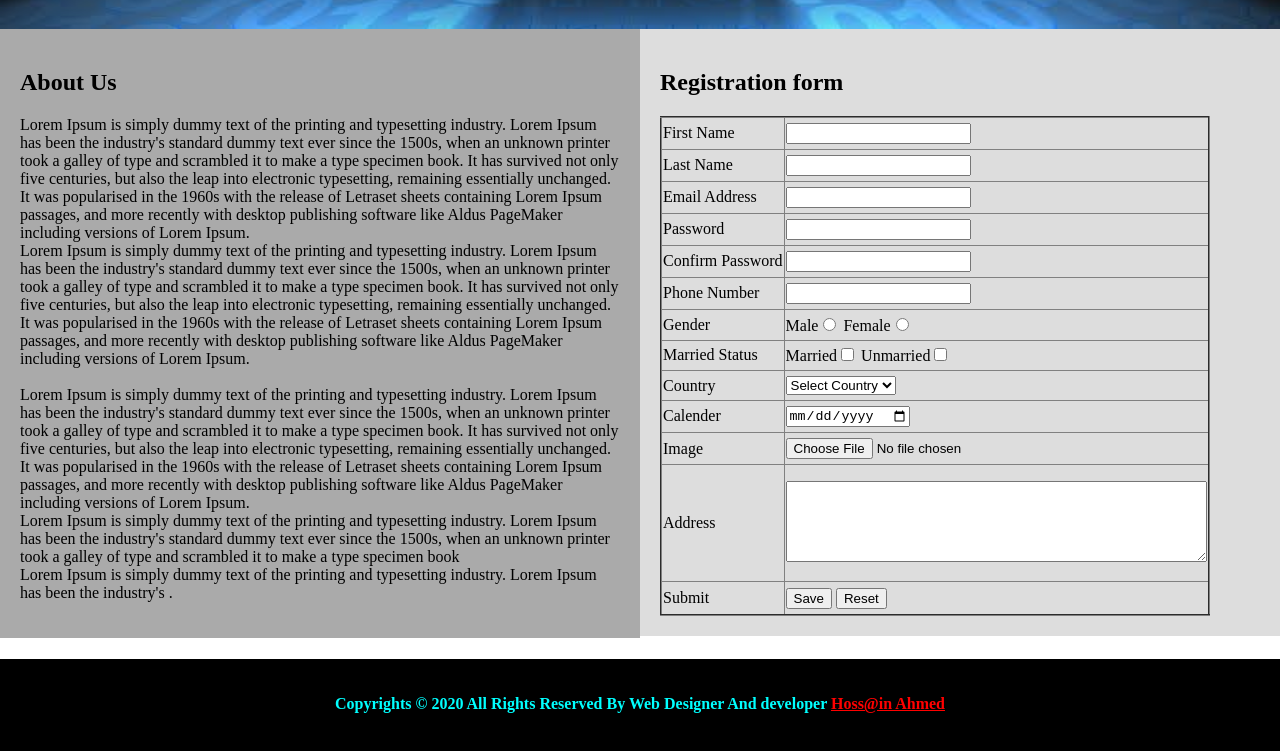
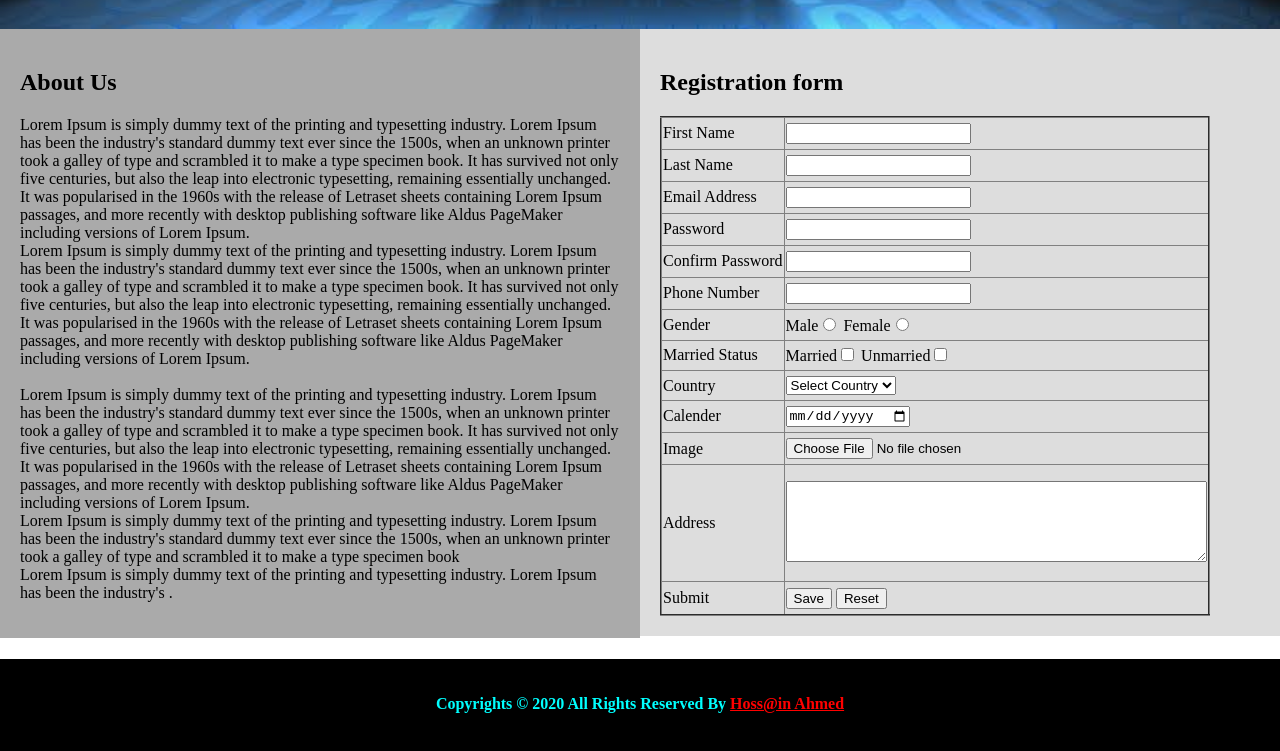
Before and after one commit to Hossain-Ahmed/WebTechAssignment01, a plain HTML site: page index.html in a window 1280 px wide. Shown: the part 667-1418 px from the top of the page. Drawn offline with Linux system fonts and the light colour scheme.

Commit message:
Update index.html

```diff
--- a/index.html
+++ b/index.html
@@ -269,7 +269,7 @@ Lorem Ipsum is simply dummy text of the printing and typesetting industry. Lorem
 
        <div id="futter_wraffer">
 
-           <h4 style="color: aqua"><br><br>Copyrights © 2020 All Rights Reserved By Web Designer And developer <u style ="color:red">Hoss@in Ahmed</u></h4>
+           <h4 style="color: aqua"><br><br>Copyrights © 2020 All Rights Reserved By <u style ="color:red">Hoss@in Ahmed</u></h4>
 		   </div>
 
         </div>
```
